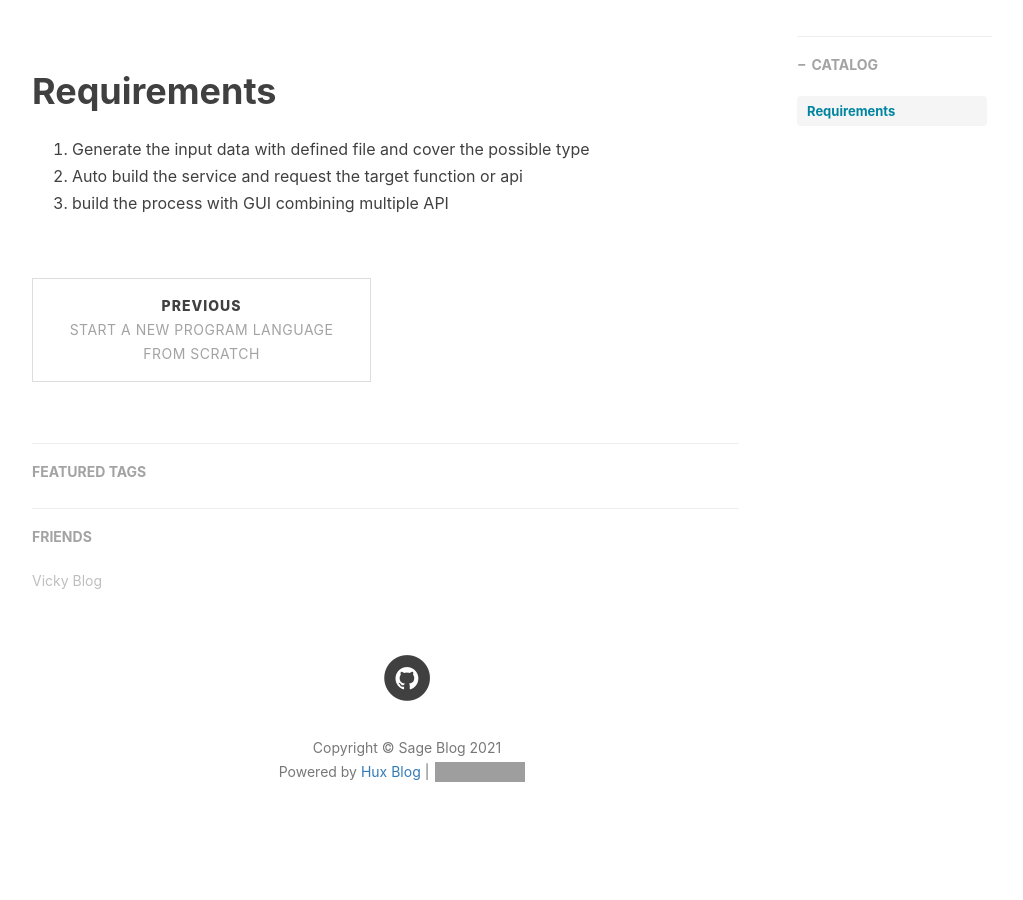
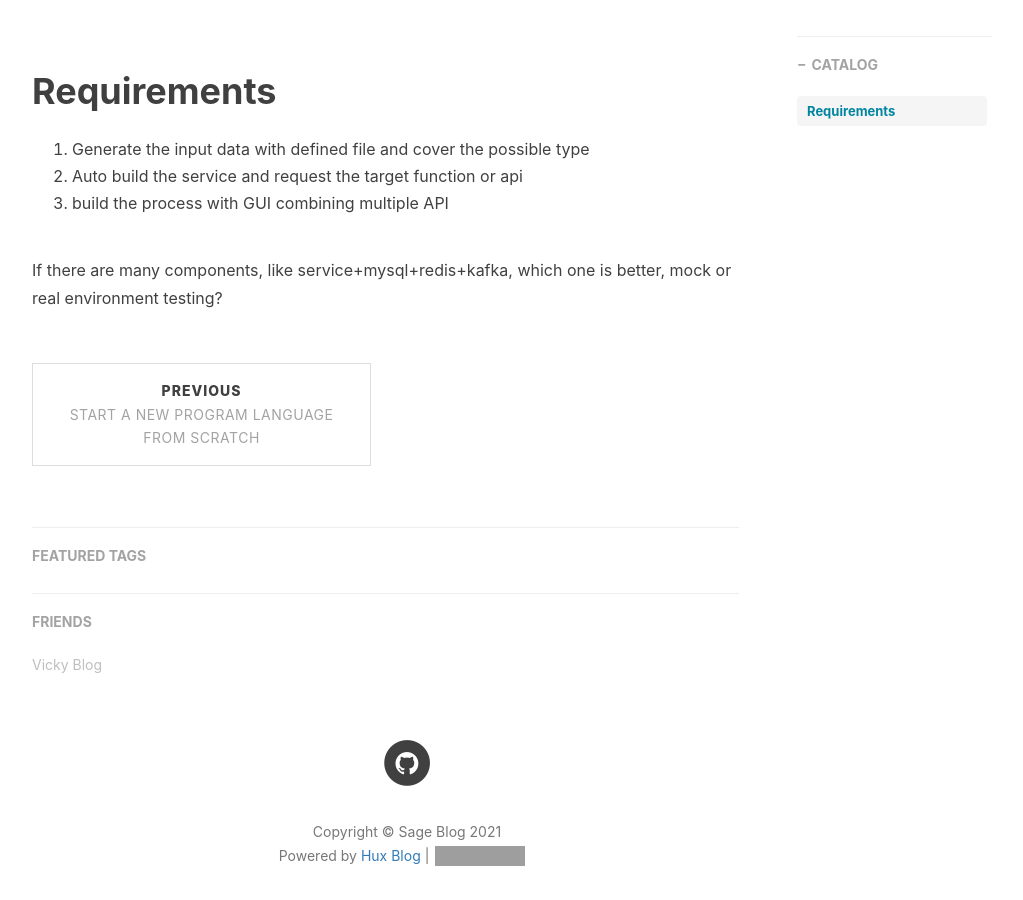
Before and after one commit to sagerenn/sageren.github.io, a Jekyll site: the page built from _posts/2021-06-29-testing.md, in a window 1280 px wide and 900 px high, scrolled down 527 px. Shown: the whole window, without its empty margins (233-1256 px from the left). Built offline with Jekyll 4.4.1, drawn with Linux system fonts in a browser that asks for light colours; nearby versions of some CDN libraries; comment, search, counter and statistics services are not loaded; before the commit the page ends 1403 px from its top, so only the background shows below that; grey boxes are pictures that could not be loaded.

Commit message:
update testing

```diff
--- a/_posts/2021-06-29-testing.md
+++ b/_posts/2021-06-29-testing.md
@@ -14,3 +14,5 @@ tags:
 1. Generate the input data with defined file and cover the possible type
 2. Auto build the service and request the target function or api
 3. build the process with GUI combining multiple API
+
+If there are many components, like service+mysql+redis+kafka, which one is better, mock or real environment testing?
```
